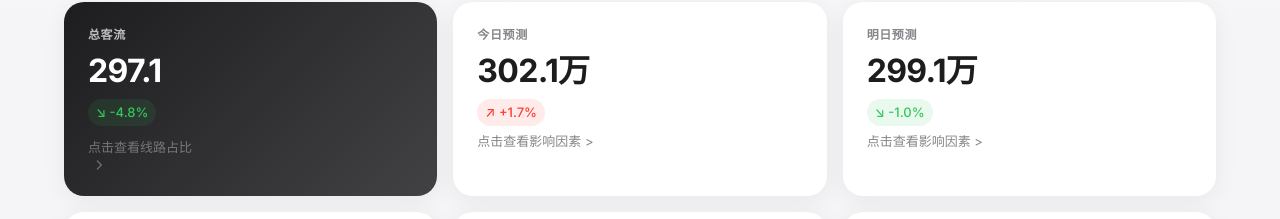
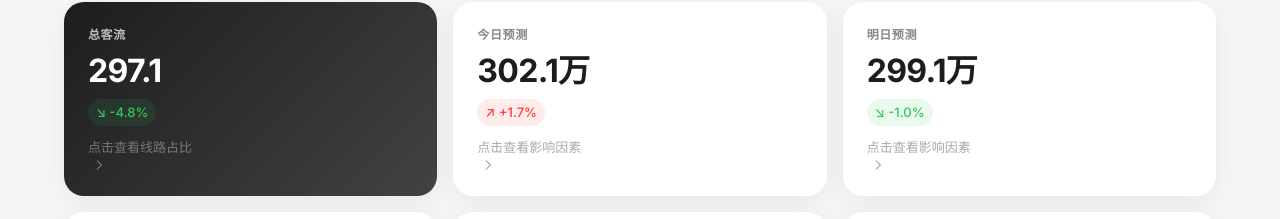
Before and after one commit to xiannvaizhupi/nanjing-metro-dashboard, a plain HTML site: page index.html in a window 1280 px wide. Shown: the part 405-624 px from the top of the page. Drawn offline with nearby package versions, Linux system fonts and the light colour scheme.

Commit message:
Add SVG arrow to prediction modules

```diff
--- a/index.html
+++ b/index.html
@@ -62,14 +62,24 @@
                 <div class="stat-label">今日预测</div>
                 <div class="stat-value" id="predictedTotal">--</div>
                 <div class="stat-indicator" id="todayPredChange">--</div>
-                <div class="stat-note">点击查看影响因素 ></div>
+                <div class="stat-note" style="opacity: 0.7; margin-top: 12px;">
+                    <span>点击查看影响因素</span>
+                    <svg style="width: 14px; height: 14px; vertical-align: middle; margin-left: 4px;" fill="none" stroke="currentColor" viewBox="0 0 24 24">
+                        <path stroke-linecap="round" stroke-linejoin="round" stroke-width="2" d="M9 5l7 7-7 7"/>
+                    </svg>
+                </div>
             </div>
             <!-- 明日预测 (点击查看影响因素) -->
             <div class="stat-card" onclick="showPredictionFactors('tomorrow')" style="cursor: pointer;">
                 <div class="stat-label">明日预测</div>
                 <div class="stat-value" id="predictedTomorrowTotal">--</div>
                 <div class="stat-indicator" id="tomorrowPredChange">--</div>
-                <div class="stat-note">点击查看影响因素 ></div>
+                <div class="stat-note" style="opacity: 0.7; margin-top: 12px;">
+                    <span>点击查看影响因素</span>
+                    <svg style="width: 14px; height: 14px; vertical-align: middle; margin-left: 4px;" fill="none" stroke="currentColor" viewBox="0 0 24 24">
+                        <path stroke-linecap="round" stroke-linejoin="round" stroke-width="2" d="M9 5l7 7-7 7"/>
+                    </svg>
+                </div>
             </div>
         </div>
         <div class="stats-grid" style="margin-top: 16px;">
```
